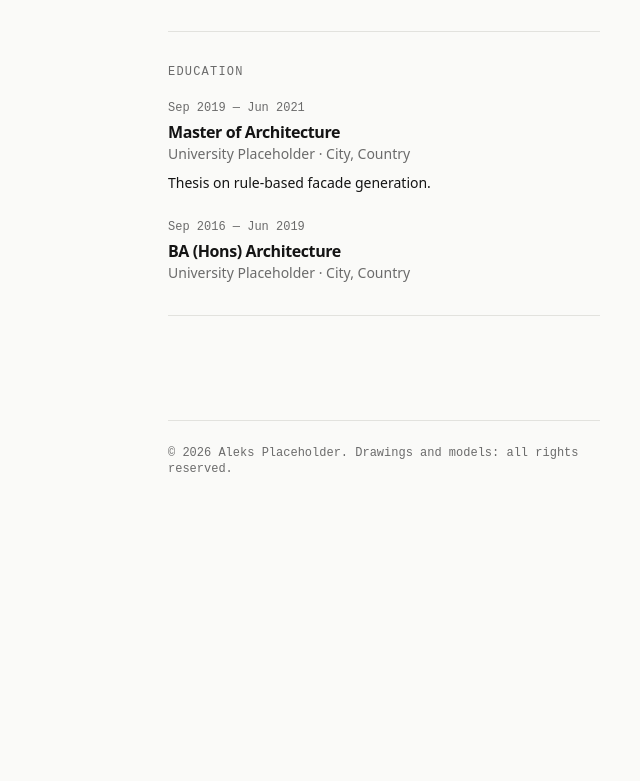
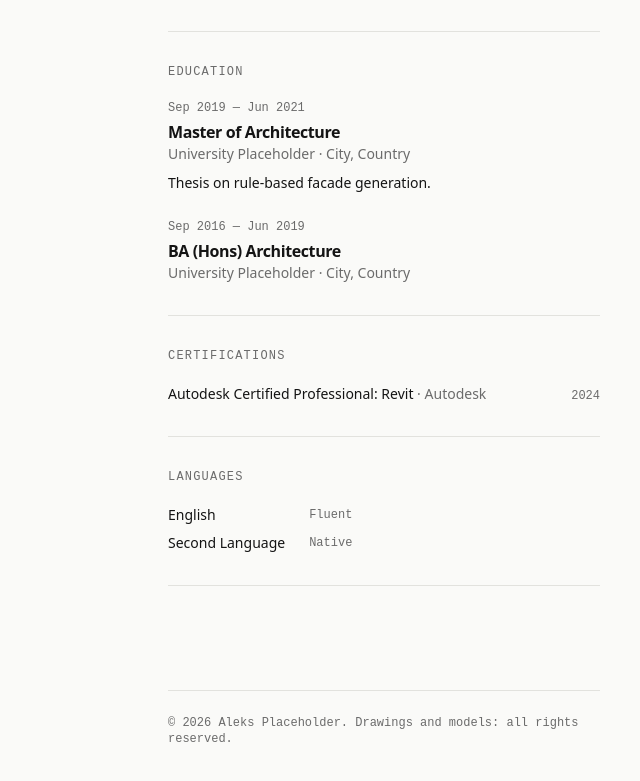
Before and after one commit to al-tsik/al-tsik.github.io, a React (Vite) app: page / in a window 1280 px wide. Shown: the part 1277-2058 px from the top of the page, without its empty margins (640-1280 px from the left). Before the commit the page ends 1794 px from the top, so only its background shows below. Built offline with nearby package versions, Linux system fonts and the light colour scheme.

Commit message:
feat(cv): add certifications and languages sections

```diff
--- a/src/App.tsx
+++ b/src/App.tsx
@@ -2,8 +2,10 @@ import { SiteFooter } from './components/layout/SiteFooter'
 import { SiteHeader } from './components/layout/SiteHeader'
 import { SplitLayout } from './components/layout/SplitLayout'
 import { cv, profile } from './content'
+import { CertificationsList } from './features/cv/CertificationsList'
 import { EducationList } from './features/cv/EducationList'
 import { ExperienceTimeline } from './features/cv/ExperienceTimeline'
+import { LanguagesList } from './features/cv/LanguagesList'
 import { ProfileHero } from './features/cv/ProfileHero'
 import { SkillsList } from './features/cv/SkillsList'
 
@@ -23,6 +25,8 @@ function App() {
           <ExperienceTimeline experience={cv.experience} />
           <SkillsList skills={cv.skills} />
           <EducationList education={cv.education} />
+          <CertificationsList certifications={cv.certifications} />
+          <LanguagesList languages={cv.languages} />
         </main>
         <SiteFooter name={profile.name} />
       </SplitLayout>
--- a/src/content/schema.ts
+++ b/src/content/schema.ts
@@ -142,6 +142,8 @@ export type Experience = z.infer<typeof ExperienceSchema>
 export type Bullet = z.infer<typeof BulletSchema>
 export type Education = z.infer<typeof EducationSchema>
 export type SkillGroup = z.infer<typeof SkillGroupSchema>
+export type Certification = z.infer<typeof CertificationSchema>
+export type Language = z.infer<typeof LanguageSchema>
 export type Building = z.infer<typeof BuildingSchema>
 export type BuildingPart = z.infer<typeof BuildingPartSchema>
 export type DynamoScript = z.infer<typeof DynamoScriptSchema>
--- /dev/null
+++ b/src/features/cv/CertificationsList.tsx
@@ -0,0 +1,35 @@
+import { CvSection } from '../../components/CvSection'
+import type { Certification } from '../../content/schema'
+
+type CertificationsListProps = {
+  certifications: Certification[]
+}
+
+export function CertificationsList({ certifications }: CertificationsListProps) {
+  return (
+    <CvSection id="certifications" title="Certifications">
+      <ul className="space-y-3 text-sm">
+        {certifications.map((cert) => (
+          <li key={cert.name} className="flex items-baseline justify-between gap-4">
+            <span>
+              {cert.url ? (
+                <a
+                  href={cert.url}
+                  target="_blank"
+                  rel="noreferrer"
+                  className="underline-offset-4 hover:text-accent hover:underline"
+                >
+                  {cert.name} ↗
+                </a>
+              ) : (
+                cert.name
+              )}
+              <span className="text-ink-muted"> · {cert.issuer}</span>
+            </span>
+            <span className="font-mono text-xs text-ink-muted">{cert.year}</span>
+          </li>
+        ))}
+      </ul>
+    </CvSection>
+  )
+}
--- /dev/null
+++ b/src/features/cv/LanguagesList.tsx
@@ -0,0 +1,21 @@
+import { CvSection } from '../../components/CvSection'
+import type { Language } from '../../content/schema'
+
+type LanguagesListProps = {
+  languages: Language[]
+}
+
+export function LanguagesList({ languages }: LanguagesListProps) {
+  return (
+    <CvSection id="languages" title="Languages">
+      <dl className="grid grid-cols-[auto_1fr] gap-x-6 gap-y-2 text-sm">
+        {languages.map((language) => (
+          <div key={language.name} className="contents">
+            <dt>{language.name}</dt>
+            <dd className="font-mono text-xs leading-5 text-ink-muted">{language.level}</dd>
+          </div>
+        ))}
+      </dl>
+    </CvSection>
+  )
+}
```
